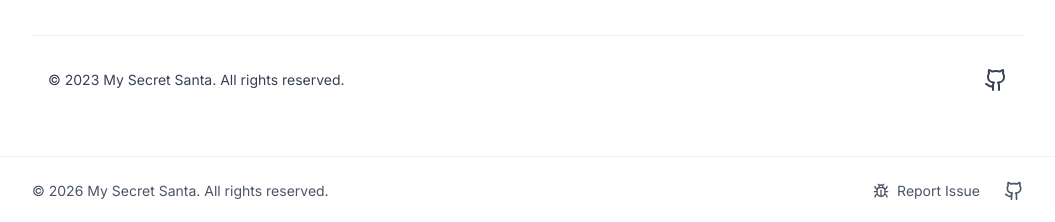
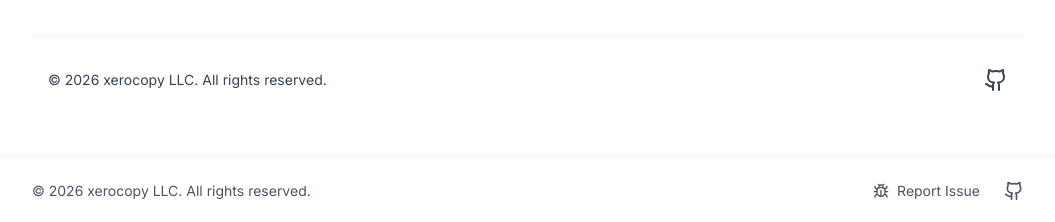
Before and after one commit to prithajnath/fe-my-secret-santa, a Next.js app: page / in a window 1280 px wide. Shown: the part 882-1104 px from the top of the page, without its empty margins (112-1167 px from the left). Built offline with nearby package versions, Linux system fonts and the light colour scheme; no server answers.

Commit message:
Update copyright to xerocopy LLC
Co-Authored-By: Claude Opus 5.5 <noreply@anthropic.com>

```diff
--- a/app/layout.tsx
+++ b/app/layout.tsx
@@ -56,7 +56,7 @@ export default async function RootLayout({ children }: { children: React.ReactNo
           <div className="max-w-5xl mx-auto px-4 py-6">
             <div className="flex flex-col md:flex-row items-center justify-between gap-4">
               <p className="text-sm text-gray-600">
-                &copy; {new Date().getFullYear()} My Secret Santa. All rights reserved.
+                &copy; {new Date().getFullYear()} xerocopy LLC. All rights reserved.
               </p>
               <div className="flex items-center gap-6">
                 <Link
--- a/app/page.tsx
+++ b/app/page.tsx
@@ -69,7 +69,7 @@ export default function Home() {
 
       <footer className="mt-12 md:mt-16 py-6 md:py-8 border-t border-black/5">
         <div className="max-w-5xl mx-auto px-4 flex flex-col md:flex-row justify-between items-center space-y-4 md:space-y-0">
-          <p className="text-sm text-gray-700 text-center md:text-left">© 2023 My Secret Santa. All rights reserved.</p>
+          <p className="text-sm text-gray-700 text-center md:text-left">&copy; {new Date().getFullYear()} xerocopy LLC. All rights reserved.</p>
           <a
             href="https://github.com/yourusername/my-secret-santa"
             target="_blank"
```
